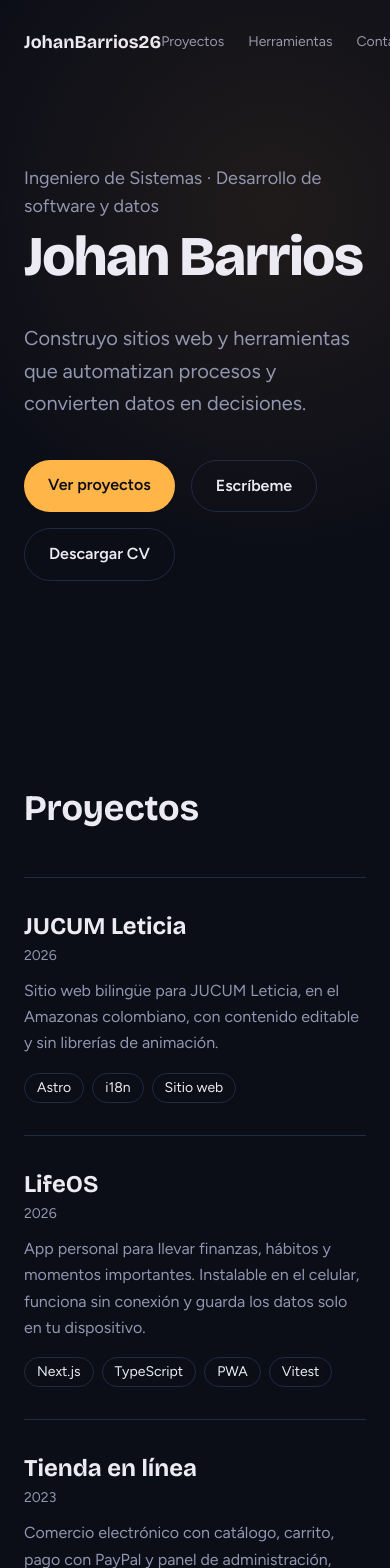
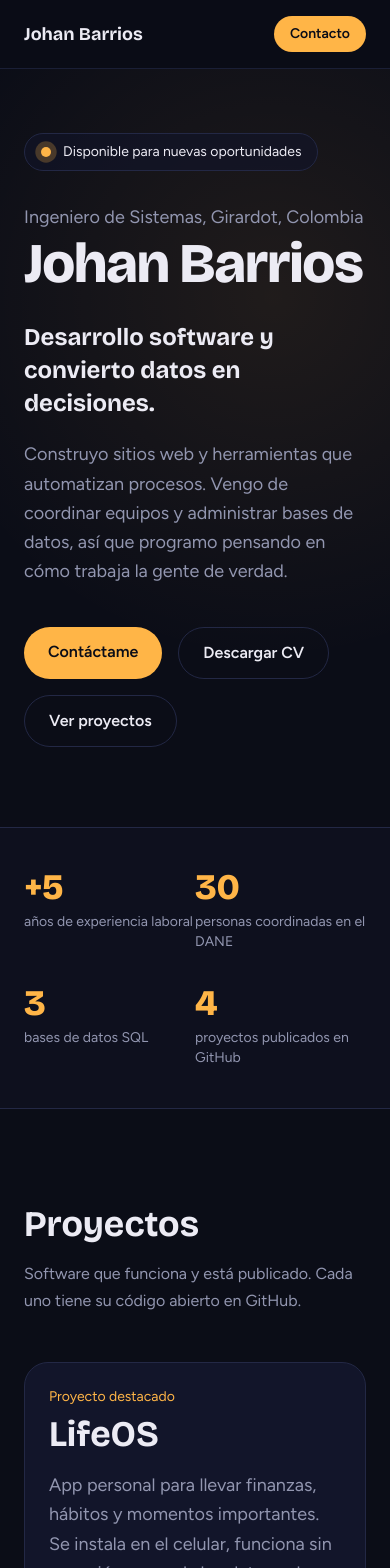
Before and after one commit to JohanBarrios26/portafolio, a Next.js app: page / in a window 390 px wide. Shown: the top 1568 px of the page. Built offline with nearby package versions, Linux system fonts and the light colour scheme.

Commit message:
Portafolio orientado a empleo: experiencia, cifras, proyecto destacado con capturas y CTA

```diff
--- a/src/app/globals.css
+++ b/src/app/globals.css
@@ -84,11 +84,25 @@ button:focus-visible {
   animation-delay: 0.24s;
 }
 
+/* Punto de disponibilidad */
+@keyframes ping-soft {
+  0% {
+    box-shadow: 0 0 0 0 rgb(255 181 71 / 0.55);
+  }
+  100% {
+    box-shadow: 0 0 0 10px rgb(255 181 71 / 0);
+  }
+}
+.dot-live {
+  animation: ping-soft 2s ease-out infinite;
+}
+
 @media (prefers-reduced-motion: reduce) {
   html {
     scroll-behavior: auto;
   }
-  .rise {
+  .rise,
+  .dot-live {
     animation: none;
   }
 }
--- a/src/app/layout.tsx
+++ b/src/app/layout.tsx
@@ -14,9 +14,16 @@ const figtree = Figtree({
 });
 
 export const metadata: Metadata = {
-  title: "Johan Barrios | Desarrollador full-stack",
+  title: "Johan Barrios | Ingeniero de Sistemas, software y datos",
   description:
-    "Portafolio de Johan Barrios: sitios web, APIs y aplicaciones full-stack.",
+    "Portafolio de Johan Barrios, Ingeniero de Sistemas en Girardot, Colombia: desarrollo web, bases de datos y análisis de datos. Proyectos, experiencia y CV.",
+  openGraph: {
+    title: "Johan Barrios | Ingeniero de Sistemas",
+    description:
+      "Desarrollo software y convierto datos en decisiones. Proyectos, experiencia y CV.",
+    locale: "es_CO",
+    type: "website",
+  },
 };
 
 export default function RootLayout({ children }: LayoutProps<"/">) {
--- a/src/app/page.tsx
+++ b/src/app/page.tsx
@@ -2,9 +2,24 @@ import { existsSync } from "node:fs";
 import path from "node:path";
 import Image from "next/image";
 import Spotlight from "@/components/Spotlight";
-import { projects, site, stack } from "@/data/site";
+import {
+  certifications,
+  education,
+  experience,
+  highlights,
+  projects,
+  site,
+  stack,
+} from "@/data/site";
 
 const wrap = "mx-auto w-full max-w-5xl px-6 sm:px-10";
+const h2 = "font-display text-4xl font-bold sm:text-5xl";
+const btnPrimary =
+  "rounded-full bg-amber px-6 py-3 font-semibold text-ink transition-transform hover:-translate-y-0.5";
+const btnGhost =
+  "rounded-full border border-line px-6 py-3 font-semibold transition-colors hover:border-amber hover:text-amber";
+const linkUnderline =
+  "underline decoration-line underline-offset-4 transition-colors hover:text-amber hover:decoration-amber";
 
 const hasPublic = (file: string) =>
   existsSync(path.join(process.cwd(), "public", file));
@@ -12,99 +27,230 @@ const hasPublic = (file: string) =>
 export default function Home() {
   const hasPhoto = hasPublic(site.photoFile);
   const hasCv = hasPublic(site.cvFile);
+  const featured = projects.find((p) => p.featured);
+  const others = projects.filter((p) => !p.featured);
   const links = [
+    { label: "LinkedIn", href: site.linkedin },
     { label: "GitHub", href: site.github },
-    ...(site.linkedin ? [{ label: "LinkedIn", href: site.linkedin }] : []),
     ...site.otherLinks,
-  ];
+  ].filter((l) => l.href);
 
   return (
     <>
+      <header className="sticky top-0 z-20 border-b border-line/70 bg-ink/80 backdrop-blur">
+        <nav className={`${wrap} flex items-center justify-between py-4`}>
+          <a href="#inicio" className="font-display text-lg font-bold">
+            {site.name}
+          </a>
+          <div className="flex items-center gap-6">
+            <ul className="hidden gap-7 text-sm text-muted md:flex">
+              <li><a className="transition-colors hover:text-amber" href="#proyectos">Proyectos</a></li>
+              <li><a className="transition-colors hover:text-amber" href="#experiencia">Experiencia</a></li>
+              <li><a className="transition-colors hover:text-amber" href="#herramientas">Herramientas</a></li>
+              <li><a className="transition-colors hover:text-amber" href="#sobre-mi">Sobre mí</a></li>
+            </ul>
+            <a
+              href="#contacto"
+              className="rounded-full bg-amber px-4 py-2 text-sm font-semibold text-ink transition-transform hover:-translate-y-0.5"
+            >
+              Contacto
+            </a>
+          </div>
+        </nav>
+      </header>
+
       <Spotlight>
-        <nav className={`${wrap} flex items-center justify-between py-7`}>
-          <a href="#inicio" className="font-display text-lg font-bold">
-            {site.handle}
-          </a>
-          <ul className="flex gap-6 text-sm text-muted sm:gap-8">
-            <li><a className="transition-colors hover:text-amber" href="#proyectos">Proyectos</a></li>
-            <li><a className="transition-colors hover:text-amber" href="#stack">Herramientas</a></li>
-            <li><a className="transition-colors hover:text-amber" href="#contacto">Contacto</a></li>
-          </ul>
-        </nav>
-
-        <div id="inicio" className={`${wrap} pb-28 pt-20 sm:pb-40 sm:pt-32`}>
-          <p className="rise text-lg text-muted">{site.role}</p>
-          <h1 className="rise rise-2 mt-3 font-display text-[clamp(3.5rem,13vw,9.5rem)] font-extrabold leading-[0.9] tracking-tight">
+        <div id="inicio" className={`${wrap} pb-20 pt-16 sm:pb-28 sm:pt-24`}>
+          <p className="rise inline-flex items-center gap-3 rounded-full border border-line bg-surface/60 px-4 py-2 text-sm">
+            <span className="dot-live h-2.5 w-2.5 rounded-full bg-amber" aria-hidden="true" />
+            {site.availability}
+          </p>
+          <p className="rise rise-2 mt-8 text-lg text-muted">
+            {site.role}, {site.location}
+          </p>
+          <h1 className="rise rise-2 mt-2 font-display text-[clamp(3.5rem,13vw,9.5rem)] font-extrabold leading-[0.9] tracking-tight">
             {site.name}
           </h1>
-          <p className="rise rise-3 mt-10 max-w-xl text-xl leading-relaxed text-muted">
+          <p className="rise rise-3 mt-8 max-w-2xl font-display text-2xl font-semibold leading-snug sm:text-3xl">
+            {site.headline}
+          </p>
+          <p className="rise rise-3 mt-5 max-w-xl text-lg leading-relaxed text-muted">
             {site.tagline}
           </p>
           <div className="rise rise-3 mt-10 flex flex-wrap gap-4">
-            <a
-              href="#proyectos"
-              className="rounded-full bg-amber px-6 py-3 font-semibold text-ink transition-transform hover:-translate-y-0.5"
-            >
-              Ver proyectos
-            </a>
-            <a
-              href={`mailto:${site.email}`}
-              className="rounded-full border border-line px-6 py-3 font-semibold transition-colors hover:border-amber hover:text-amber"
-            >
-              Escríbeme
+            <a href={`mailto:${site.email}`} className={btnPrimary}>
+              Contáctame
             </a>
             {hasCv && (
-              <a
-                href={`/${site.cvFile}`}
-                download
-                className="rounded-full border border-line px-6 py-3 font-semibold transition-colors hover:border-amber hover:text-amber"
-              >
+              <a href={`/${site.cvFile}`} download className={btnGhost}>
                 Descargar CV
               </a>
             )}
+            <a href="#proyectos" className={btnGhost}>
+              Ver proyectos
+            </a>
           </div>
         </div>
       </Spotlight>
 
+      <section aria-label="En cifras" className="border-y border-line bg-surface/40">
+        <dl className={`${wrap} grid grid-cols-2 gap-y-8 py-10 md:grid-cols-4`}>
+          {highlights.map((h) => (
+            <div key={h.label}>
+              <dt className="sr-only">{h.label}</dt>
+              <dd>
+                <span className="font-display text-4xl font-extrabold text-amber">{h.value}</span>
+                <span className="mt-1 block max-w-[14rem] text-sm text-muted">{h.label}</span>
+              </dd>
+            </div>
+          ))}
+        </dl>
+      </section>
+
       <main>
-        <section id="proyectos" className={`${wrap} scroll-mt-8 py-24`}>
-          <h2 className="font-display text-4xl font-bold sm:text-5xl">Proyectos</h2>
-          <ul className="mt-12 border-t border-line">
-            {projects.map((p) => (
-              <li key={p.title} className="border-b border-line">
+        <section id="proyectos" className={`${wrap} scroll-mt-20 py-24`}>
+          <h2 className={h2}>Proyectos</h2>
+          <p className="mt-4 max-w-xl text-muted">
+            Software que funciona y está publicado. Cada uno tiene su código abierto en GitHub.
+          </p>
+
+          {featured && (
+            <article className="mt-12 grid items-center gap-10 rounded-3xl border border-line bg-surface p-6 sm:p-10 lg:grid-cols-[1.1fr_1fr]">
+              <div>
+                <p className="text-sm text-amber">Proyecto destacado</p>
+                <h3 className="mt-2 font-display text-4xl font-bold">{featured.title}</h3>
+                <p className="mt-4 text-lg leading-relaxed text-muted">{featured.description}</p>
+                <ul className="mt-6 flex flex-wrap gap-2">
+                  {featured.tech.map((t) => (
+                    <li key={t} className="rounded-full border border-line px-3 py-1 text-sm">
+                      {t}
+                    </li>
+                  ))}
+                </ul>
+                <div className="mt-8 flex flex-wrap gap-4">
+                  {featured.demo && (
                     <a
-                  href={p.href}
+                      href={featured.demo}
                       target="_blank"
                       rel="noopener noreferrer"
-                  className="group grid gap-3 py-8 transition-colors hover:bg-surface sm:grid-cols-[1fr_1.4fr] sm:gap-12 sm:px-4"
+                      className={btnPrimary}
                     >
+                      Probar la demo
+                    </a>
+                  )}
+                  <a
+                    href={featured.code}
+                    target="_blank"
+                    rel="noopener noreferrer"
+                    className={btnGhost}
+                  >
+                    Ver código
+                  </a>
+                </div>
+              </div>
+              <div className="flex justify-center gap-4 sm:gap-6">
+                <Image
+                  src="/lifeos-panel.png"
+                  alt="Panel principal de LifeOS con saldo disponible y movimientos recientes"
+                  width={390}
+                  height={844}
+                  sizes="(min-width: 1024px) 220px, 40vw"
+                  className="h-auto w-[44%] max-w-[220px] rounded-2xl border border-line"
+                />
+                <Image
+                  src="/lifeos-reporte.png"
+                  alt="Reporte mensual de LifeOS con ingresos, gastos y categorías"
+                  width={390}
+                  height={844}
+                  sizes="(min-width: 1024px) 220px, 40vw"
+                  className="mt-8 h-auto w-[44%] max-w-[220px] rounded-2xl border border-line"
+                />
+              </div>
+            </article>
+          )}
+
+          <ul className="mt-10 border-t border-line">
+            {others.map((p) => (
+              <li key={p.title} className="border-b border-line">
+                <div className="grid gap-4 py-8 sm:grid-cols-[1fr_1.4fr] sm:gap-12 sm:px-4">
                   <div>
-                    <h3 className="font-display text-2xl font-bold transition-colors group-hover:text-amber">
-                      {p.title}
-                    </h3>
+                    <h3 className="font-display text-2xl font-bold">{p.title}</h3>
                     <p className="mt-1 text-sm text-muted">{p.year}</p>
                   </div>
                   <div>
                     <p className="max-w-md text-muted">{p.description}</p>
                     <ul className="mt-4 flex flex-wrap gap-2">
                       {p.tech.map((t) => (
-                        <li
-                          key={t}
-                          className="rounded-full border border-line px-3 py-1 text-sm"
-                        >
+                        <li key={t} className="rounded-full border border-line px-3 py-1 text-sm">
                           {t}
                         </li>
                       ))}
                     </ul>
+                    <p className="mt-5 flex gap-6 text-sm font-semibold">
+                      {p.demo && (
+                        <a href={p.demo} target="_blank" rel="noopener noreferrer" className={linkUnderline}>
+                          Ver demo
+                        </a>
+                      )}
+                      <a href={p.code} target="_blank" rel="noopener noreferrer" className={linkUnderline}>
+                        Ver código
+                      </a>
+                    </p>
                   </div>
-                </a>
+                </div>
               </li>
             ))}
           </ul>
         </section>
 
-        <section id="stack" className={`${wrap} scroll-mt-8 py-24`}>
-          <h2 className="font-display text-4xl font-bold sm:text-5xl">Herramientas</h2>
+        <section id="experiencia" className={`${wrap} scroll-mt-20 py-24`}>
+          <h2 className={h2}>Experiencia</h2>
+          <ol className="mt-12 space-y-12 border-l border-line pl-8">
+            {experience.map((e) => (
+              <li key={e.role} className="relative">
+                <span
+                  className="absolute -left-[2.45rem] top-2 h-3 w-3 rounded-full border-2 border-amber bg-ink"
+                  aria-hidden="true"
+                />
+                <p className="text-sm text-muted">{e.period}</p>
+                <h3 className="mt-1 font-display text-2xl font-bold">{e.role}</h3>
+                <p className="text-amber">{e.org}</p>
+                <ul className="mt-4 max-w-2xl list-disc space-y-2 pl-5 text-muted marker:text-line">
+                  {e.points.map((pt) => (
+                    <li key={pt}>{pt}</li>
+                  ))}
+                </ul>
+              </li>
+            ))}
+          </ol>
+
+          <div className="mt-20 grid gap-14 md:grid-cols-2">
+            <div>
+              <h3 className="font-display text-2xl font-bold">Formación</h3>
+              <ul className="mt-6 space-y-5">
+                {education.map((ed) => (
+                  <li key={ed.title}>
+                    <p className="font-semibold">{ed.title}</p>
+                    <p className="text-sm text-muted">
+                      {ed.org}, {ed.period}
+                    </p>
+                  </li>
+                ))}
+              </ul>
+            </div>
+            <div>
+              <h3 className="font-display text-2xl font-bold">Cursos y certificaciones</h3>
+              <ul className="mt-6 space-y-3 text-muted">
+                {certifications.map((c) => (
+                  <li key={c}>{c}</li>
+                ))}
+              </ul>
+            </div>
+          </div>
+        </section>
+
+        <section id="herramientas" className={`${wrap} scroll-mt-20 py-24`}>
+          <h2 className={h2}>Herramientas</h2>
           <div className="mt-12 grid gap-12 sm:grid-cols-3">
             {stack.map((g) => (
               <div key={g.group}>
@@ -119,15 +265,15 @@ export default function Home() {
           </div>
         </section>
 
-        <section id="sobre-mi" className={`${wrap} scroll-mt-8 py-24`}>
-          <h2 className="font-display text-4xl font-bold sm:text-5xl">Sobre mí</h2>
-          <div className="mt-8 flex flex-col gap-10 sm:flex-row sm:items-start sm:gap-14">
+        <section id="sobre-mi" className={`${wrap} scroll-mt-20 py-24`}>
+          <h2 className={h2}>Sobre mí</h2>
+          <div className="mt-10 flex flex-col gap-10 sm:flex-row sm:items-start sm:gap-14">
             {hasPhoto && (
               <Image
                 src={`/${site.photoFile}`}
                 alt={`Foto de ${site.name}`}
                 width={320}
-                height={400}
+                height={320}
                 className="h-auto w-56 rounded-2xl border border-line object-cover sm:w-64"
               />
             )}
@@ -139,10 +285,11 @@ export default function Home() {
           </div>
         </section>
 
-        <section id="contacto" className={`${wrap} scroll-mt-8 py-24`}>
-          <h2 className="font-display text-4xl font-bold sm:text-5xl">Hablemos</h2>
-          <p className="mt-6 max-w-md text-lg text-muted">
-            ¿Tienes una idea o un proyecto? Cuéntame qué necesitas y te respondo.
+        <section id="contacto" className={`${wrap} scroll-mt-20 pb-28 pt-24`}>
+          <div className="rounded-3xl border border-line bg-surface p-8 sm:p-12">
+            <h2 className={h2}>¿Buscas a alguien para tu equipo?</h2>
+            <p className="mt-5 max-w-xl text-lg text-muted">
+              Escríbeme con los detalles de la vacante o del proyecto y te respondo pronto.
             </p>
             <a
               href={`mailto:${site.email}`}
@@ -150,20 +297,25 @@ export default function Home() {
             >
               {site.email}
             </a>
-          <ul className="mt-8 flex flex-wrap gap-x-8 gap-y-3">
+            <div className="mt-10 flex flex-wrap items-center gap-x-8 gap-y-4">
+              {hasCv && (
+                <a href={`/${site.cvFile}`} download className={btnPrimary}>
+                  Descargar CV
+                </a>
+              )}
               {links.map((l) => (
-              <li key={l.label}>
                 <a
+                  key={l.label}
                   href={l.href}
                   target="_blank"
                   rel="noopener noreferrer"
-                  className="text-muted underline decoration-line underline-offset-4 transition-colors hover:text-amber hover:decoration-amber"
+                  className={`text-muted ${linkUnderline}`}
                 >
                   {l.label}
                 </a>
-              </li>
               ))}
-          </ul>
+            </div>
+          </div>
         </section>
       </main>
 
--- a/src/components/Spotlight.tsx
+++ b/src/components/Spotlight.tsx
@@ -5,7 +5,7 @@ import { useEffect, useRef } from "react";
 // Foco de luz ámbar que sigue al puntero dentro de la portada.
 // Sin movimiento si el usuario prefiere reducir animaciones.
 export default function Spotlight({ children }: { children: React.ReactNode }) {
-  const ref = useRef<HTMLElement>(null);
+  const ref = useRef<HTMLDivElement>(null);
 
   useEffect(() => {
     const el = ref.current;
@@ -34,8 +34,8 @@ export default function Spotlight({ children }: { children: React.ReactNode }) {
   }, []);
 
   return (
-    <header ref={ref} className="spotlight relative overflow-hidden">
+    <div ref={ref} className="spotlight relative overflow-hidden">
       {children}
-    </header>
+    </div>
   );
 }
--- a/src/data/site.ts
+++ b/src/data/site.ts
@@ -1,52 +1,71 @@
 // Todo el contenido del portafolio vive aquí. Edita este archivo y la web se actualiza.
-// Los proyectos son de ejemplo: reemplázalos por los tuyos cuando los tengas.
 
 export const site = {
   name: "Johan Barrios",
   handle: "JohanBarrios26",
-  role: "Ingeniero de Sistemas · Desarrollo de software y datos",
+  role: "Ingeniero de Sistemas",
+  headline: "Desarrollo software y convierto datos en decisiones.",
   tagline:
-    "Construyo sitios web y herramientas que automatizan procesos y convierten datos en decisiones.",
+    "Construyo sitios web y herramientas que automatizan procesos. Vengo de coordinar equipos y administrar bases de datos, así que programo pensando en cómo trabaja la gente de verdad.",
+  availability: "Disponible para nuevas oportunidades",
+  location: "Girardot, Colombia",
   email: "farith2699@gmail.com",
   github: "https://github.com/JohanBarrios26",
-  // Pega aquí la URL de tu LinkedIn (ej. "https://www.linkedin.com/in/tu-usuario"). Vacío = no se muestra.
   linkedin: "https://www.linkedin.com/in/johan-barrios-08832326b/",
-  // Otras redes opcionales: { label: "Instagram", href: "https://..." }
   otherLinks: [] as { label: string; href: string }[],
-  // Archivos opcionales: guarda tu foto en public/foto.jpg y tu CV en public/cv.pdf.
-  // Si el archivo existe, aparece solo en la web.
+  // Archivos opcionales en public/: si existen, aparecen solos en la web.
   photoFile: "foto.png",
   cvFile: "cv.pdf",
   about: [
-    "Soy Ingeniero de Sistemas (UNIMINUTO) y Tecnólogo en Análisis y Desarrollo de Sistemas de Información (SENA), de Girardot, Colombia.",
-    "Tengo más de cinco años de experiencia laboral: administré inventarios y bases de datos, y coordiné un equipo de hasta 30 personas en el Censo Económico del DANE. Hoy uso esa mirada de procesos y datos para construir software propio, como LifeOS y un traductor tikuna–español.",
+    "Soy Ingeniero de Sistemas (UNIMINUTO) y Tecnólogo en Análisis y Desarrollo de Sistemas de Información (SENA).",
+    "Tengo más de cinco años de experiencia laboral. Administré inventarios y bases de datos, di seguimiento a operaciones con tableros de control y geovisores, y coordiné un equipo de hasta 30 personas en el Censo Económico del DANE.",
+    "Hoy uso esa mirada de procesos y datos para construir software propio, como LifeOS y un traductor tikuna–español. Busco una oportunidad como desarrollador de software o analista de datos junior.",
   ],
 };
 
-export const projects = [
+export const highlights = [
+  { value: "+5", label: "años de experiencia laboral" },
+  { value: "30", label: "personas coordinadas en el DANE" },
+  { value: "3", label: "bases de datos SQL" },
+  { value: "4", label: "proyectos publicados en GitHub" },
+];
+
+export type Project = {
+  title: string;
+  year: string;
+  description: string;
+  tech: string[];
+  code: string;
+  demo?: string;
+  featured?: boolean;
+};
+
+export const projects: Project[] = [
+  {
+    title: "LifeOS",
+    year: "2026",
+    description:
+      "App personal para llevar finanzas, hábitos y momentos importantes. Se instala en el celular, funciona sin conexión y guarda los datos solo en tu dispositivo. Incluye entrada rápida en español (\"almuerzo 25 mil\"), reporte mensual y pruebas automáticas.",
+    tech: ["Next.js", "TypeScript", "PWA", "IndexedDB", "Vitest"],
+    code: "https://github.com/JohanBarrios26/LifeOS",
+    demo: "https://life-os-green-ten.vercel.app",
+    featured: true,
+  },
   {
     title: "JUCUM Leticia",
     year: "2026",
     description:
-      "Sitio web bilingüe para JUCUM Leticia, en el Amazonas colombiano, con contenido editable y sin librerías de animación.",
-    tech: ["Astro", "i18n", "Sitio web"],
-    href: "https://github.com/JohanBarrios26/jucum-leticia-web",
-  },
-  {
-    title: "LifeOS",
-    year: "2026",
-    description:
-      "App personal para llevar finanzas, hábitos y momentos importantes. Instalable en el celular, funciona sin conexión y guarda los datos solo en tu dispositivo.",
-    tech: ["Next.js", "TypeScript", "PWA", "Vitest"],
-    href: "https://github.com/JohanBarrios26/LifeOS",
+      "Sitio web bilingüe para una organización del Amazonas colombiano. El equipo edita el contenido sin programar, carga rápido con conexiones lentas y cuida el SEO y la accesibilidad.",
+    tech: ["Astro", "Sanity CMS", "i18n", "SEO"],
+    code: "https://github.com/JohanBarrios26/jucum-leticia-web",
   },
   {
     title: "Tienda en línea",
     year: "2023",
     description:
-      "Comercio electrónico con catálogo, carrito, pago con PayPal y panel de administración, sobre una arquitectura MVC propia.",
+      "Comercio electrónico con catálogo, carrito, pago con PayPal y panel de administración, sobre una arquitectura MVC propia y base de datos MySQL.",
     tech: ["PHP", "MySQL", "PayPal", "MVC"],
-    href: "https://github.com/JohanBarrios26/Pagina_Tienda",
+    code: "https://github.com/JohanBarrios26/Pagina_Tienda",
   },
   {
     title: "Mi primer proyecto Android",
@@ -54,8 +73,60 @@ export const projects = [
     description:
       "Mi primera app móvil, hecha con Java para Android. El punto de partida de todo lo demás.",
     tech: ["Java", "Android"],
-    href: "https://github.com/JohanBarrios26/MiPrimerProyectoAndroid",
+    code: "https://github.com/JohanBarrios26/MiPrimerProyectoAndroid",
   },
+];
+
+export const experience = [
+  {
+    role: "Coordinador de Ruta, Censo Económico Nacional Urbano",
+    org: "DANE",
+    period: "Oct 2024 – Dic 2024",
+    points: [
+      "Lideré un equipo de hasta 30 personas entre supervisores, analistas y censistas.",
+      "Seguí a diario los indicadores en tableros de control y geovisores.",
+      "Controlé la calidad de la información recolectada y presenté informes de avance.",
+    ],
+  },
+  {
+    role: "Instructor de Alfabetización Digital y Uso de las TIC",
+    org: "UNIMINUTO",
+    period: "Feb 2024 – May 2024",
+    points: [
+      "Enseñé informática, uso de software y navegación segura a personas de la comunidad.",
+    ],
+  },
+  {
+    role: "Analista de Inventarios y Jefe de Bodega",
+    org: "FITME Distribución",
+    period: "Sep 2021 – Ene 2024",
+    points: [
+      "Administré la base de datos de inventario de más de 50 productos.",
+      "Hice reportes en Excel para decidir compras, reposición y control de stock.",
+      "Mejoré la trazabilidad de la mercancía en el registro de entradas y salidas.",
+    ],
+  },
+];
+
+export const education = [
+  {
+    title: "Ingeniero de Sistemas",
+    org: "UNIMINUTO",
+    period: "2026",
+  },
+  {
+    title: "Tecnólogo en Análisis y Desarrollo de Sistemas de Información",
+    org: "SENA",
+    period: "2018",
+  },
+];
+
+export const certifications = [
+  "Bootcamp de Programación, 159 h (MinTIC Talento Tech)",
+  "Excel Avanzado y Fundamentos de Power BI, 40 h (Colsubsidio)",
+  "Python para Data Science y AI (IBM, Coursera)",
+  "Visualización de Datos con Python (IBM, Coursera)",
+  "Manejo de Bases de Datos con Python (Universidad Austral)",
 ];
 
 export const stack = [
@@ -64,11 +135,11 @@ export const stack = [
     items: ["HTML y CSS", "JavaScript", "TypeScript", "React", "Next.js", "Astro", "Tailwind"],
   },
   {
-    group: "Servidor",
-    items: ["Node.js", "Python", "Java", "PHP", "SQL Server, MySQL y PostgreSQL"],
+    group: "Servidor y datos",
+    items: ["Python", "Java", "Node.js", "PHP", "SQL Server, MySQL y PostgreSQL"],
   },
   {
-    group: "Datos y herramientas",
-    items: ["Power BI", "Excel avanzado", "Git y GitHub", "VS Code", "Scrum (básico)"],
+    group: "Análisis y herramientas",
+    items: ["Power BI", "Excel avanzado", "Git y GitHub", "Scrum (básico)", "Inglés B1"],
   },
 ];
```
Also changed, not shown: public/lifeos-panel.png (added), public/lifeos-reporte.png (added). Lines whose indentation alone changed are shown as unchanged.
